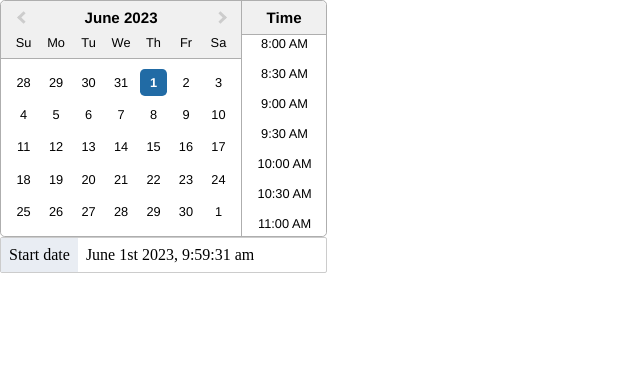
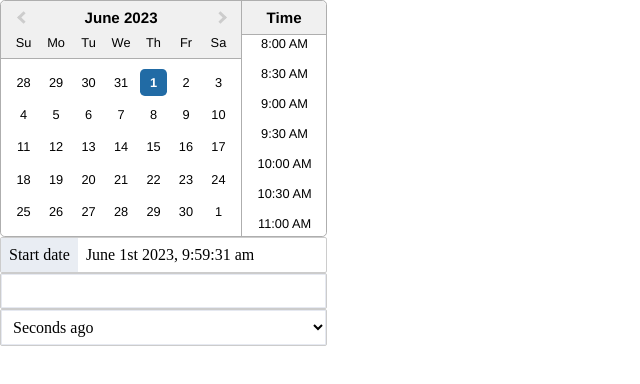
Before and after one commit to div4211111/super-date-picker, a React (Vite) app: page / in a window 1280 px wide. Shown: the top 384 px of the page, without its empty margins (0-640 px from the left). Built offline with nearby package versions, Linux system fonts and the light colour scheme.

Commit message:
feat: create select component

```diff
--- a/src/App.tsx
+++ b/src/App.tsx
@@ -1,12 +1,15 @@
 import "react-datepicker/dist/react-datepicker.css";
-import { DatePicker } from "./components";
+import { DatePicker, Input, Select } from "./components";
 import { useState } from "react";
+import { relativeOptions } from "@shared/timeOptions";
 function App() {
   const [date, setDate] = useState(new Date());
   return (
     <div style={{ display: "flex", flexDirection: "column" }}>
       <div style={{ alignSelf: "flex-start" }}>
         <DatePicker date={date} setDate={setDate} name={"Start date"} />
+        <Input type={"number"} />
+        <Select options={relativeOptions} />
       </div>
     </div>
   );
--- /dev/null
+++ b/src/components/Select/Select.module.scss
@@ -0,0 +1,34 @@
+.selectWrapper {
+  width: 100%;
+}
+.selectContainer {
+  width: 100%;
+  position: relative;
+  box-shadow: inset 0 0 0 1px rgba(15, 39, 118, 0.1);
+  border: 1px solid #ccc;
+  border-radius: 2px;
+  &::before {
+    transition: all 0.2s ease-in-out;
+    content: "";
+    position: absolute;
+    bottom: 0;
+    left: 0;
+    width: 100%;
+    height: 2px;
+    background-color: blue;
+    transform: scaleX(0);
+    transform-origin: left center;
+  }
+  &:focus-within::before {
+    transform: scaleX(1);
+    background-color: blue !important;
+  }
+}
+.select {
+  width: 100%;
+  padding: 8px;
+  transition: all 0.2s ease-in-out;
+  &:focus {
+    outline: none;
+  }
+}
--- /dev/null
+++ b/src/components/Select/Select.tsx
@@ -0,0 +1,23 @@
+import { memo } from "react";
+import styles from "./Select.module.scss";
+import cn from "classnames";
+import { SelectProps } from "./Select.props";
+
+const Select = memo(({ options, ...props }: SelectProps): JSX.Element => {
+  return (
+    <div className={styles.selectWrapper}>
+      <div className={cn(styles.selectContainer)}>
+        <select {...props} className={styles.select}>
+          {options.map((option) => (
+            <option key={option.value} value={option.value}>
+              {option.text}
+            </option>
+          ))}
+        </select>
+      </div>
+    </div>
+  );
+});
+
+Select.displayName = "Select";
+export { Select };
--- a/src/components/index.ts
+++ b/src/components/index.ts
@@ -1 +1,3 @@
-export * from './DatePicker/DatePicker'
+export * from "./DatePicker/DatePicker";
+export * from "./Input/Input";
+export * from "./Select/Select";
--- /dev/null
+++ b/src/shared/timeOptions.ts
@@ -0,0 +1,76 @@
+export interface RelativeOption {
+  text: string;
+  value: TimeUnitAllId;
+}
+export type TimeUnitId = "s" | "m" | "h" | "d" | "w" | "M" | "y";
+export type TimeUnitFromNowId = "s+" | "m+" | "h+" | "d+" | "w+" | "M+" | "y+";
+export type TimeUnitAllId = TimeUnitId | TimeUnitFromNowId;
+
+export const relativeOptions: RelativeOption[] = [
+  {
+    text: "Seconds ago",
+    value: "s",
+  },
+  {
+    text: "Minutes ago",
+    value: "m",
+  },
+  {
+    text: "Hours ago",
+    value: "h",
+  },
+  {
+    text: "Days ago",
+    value: "d",
+  },
+  {
+    text: "Weeks ago",
+    value: "w",
+  },
+  {
+    text: "Months ago",
+    value: "M",
+  },
+  {
+    text: "Years ago",
+    value: "y",
+  },
+  {
+    text: "Seconds from now",
+    value: "s+",
+  },
+  {
+    text: "Minutes from now",
+    value: "m+",
+  },
+  {
+    text: "Hours from now",
+    value: "h+",
+  },
+  {
+    text: "Days from now",
+    value: "d+",
+  },
+  {
+    text: "Weeks from now",
+    value: "w+",
+  },
+  {
+    text: "Months from now",
+    value: "M+",
+  },
+  {
+    text: "Years from now",
+    value: "y+",
+  },
+];
+
+const relativeRoundingLabels = {
+  s: "Round to the second",
+  m: "Round to the minute",
+  h: "Round to the hour",
+  d: "Round to the day",
+  w: "Round to the week",
+  M: "Round to the month",
+  y: "Round to the year",
+};
```
Also changed, not shown: src/components/Select/Select.props.ts (added, +9 -0 lines).
